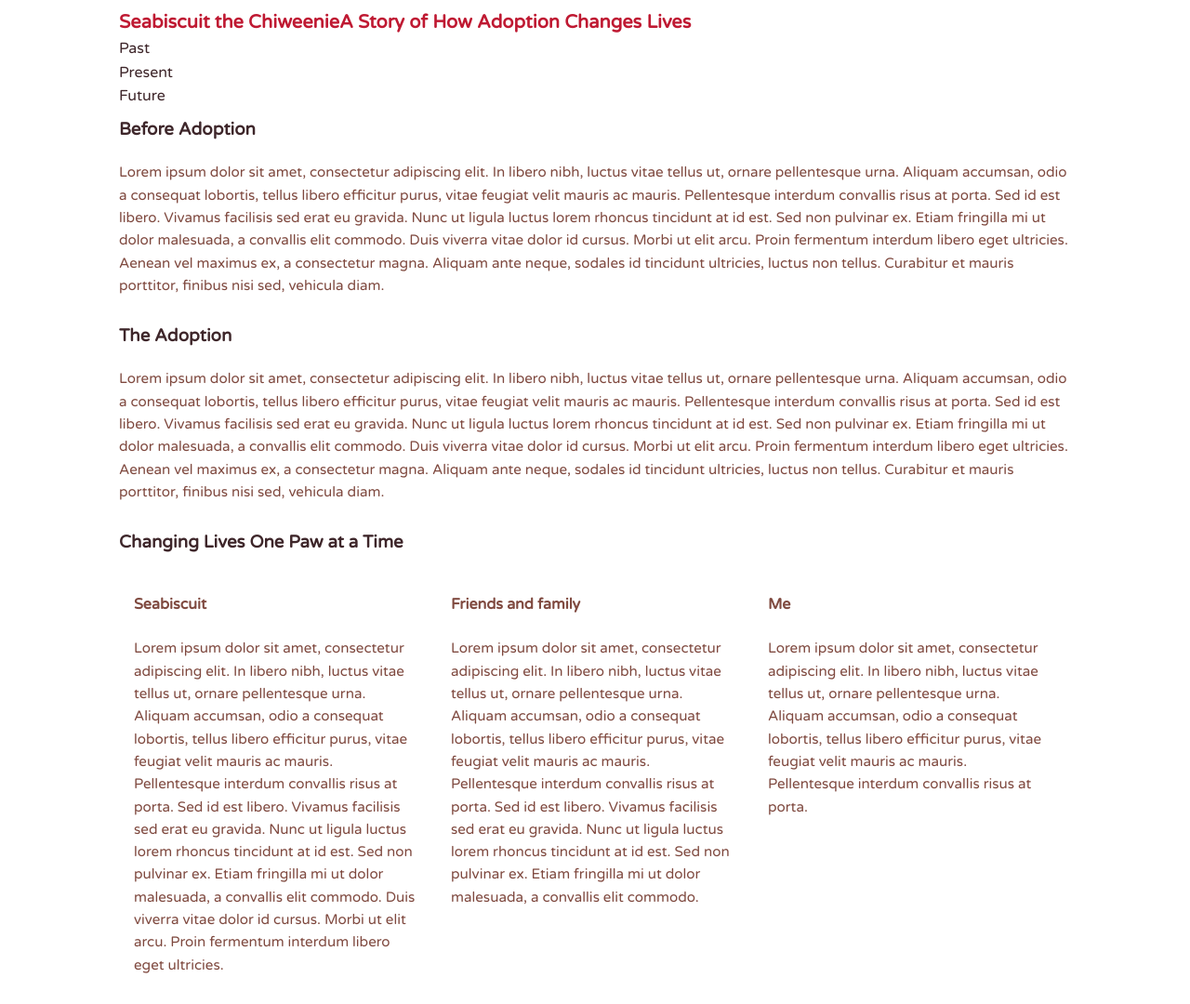
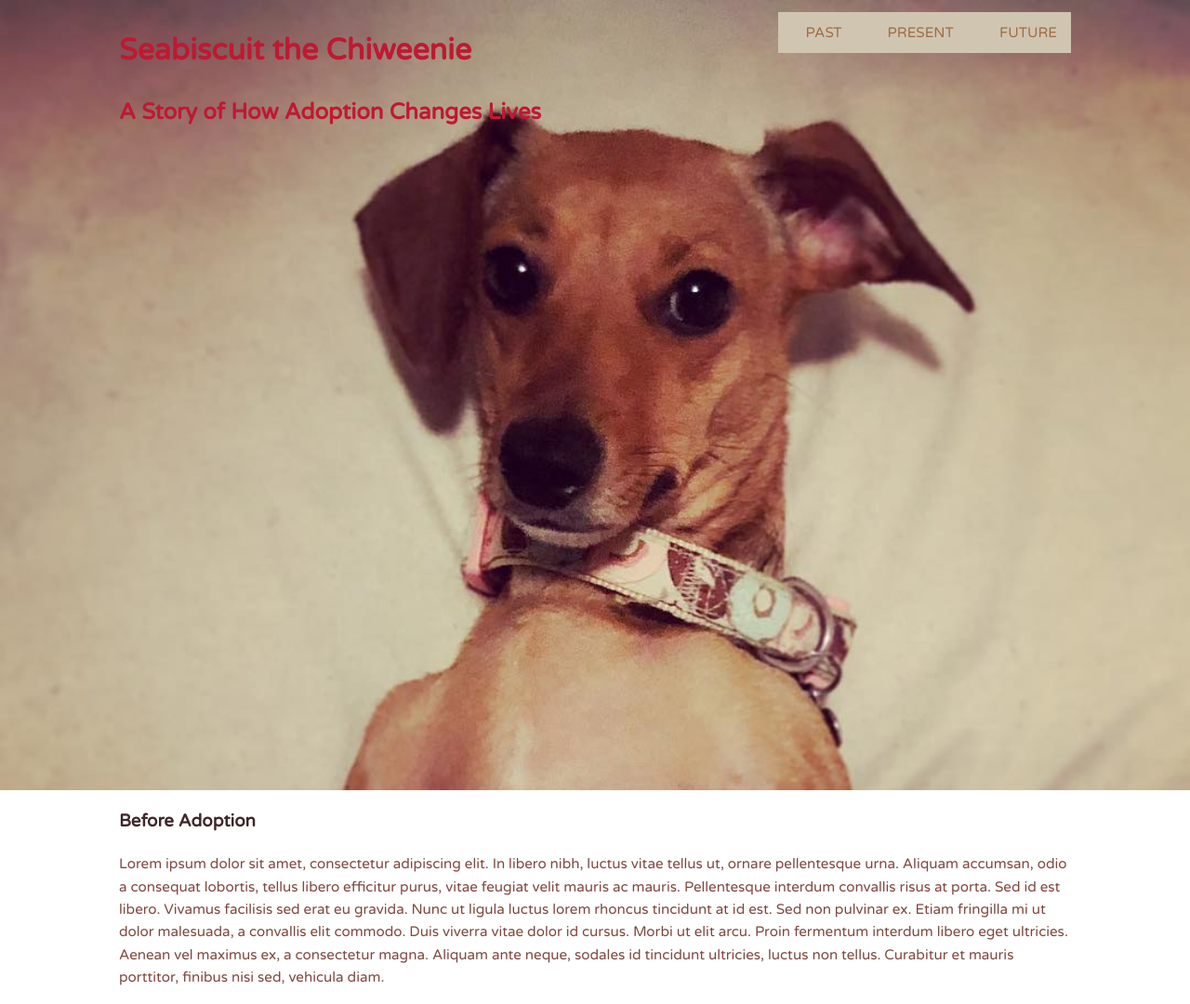
Before and after one commit to XandiHarris/Seabiscuit_Practice_Project, a plain HTML site: page seabiscuit.html in a window 1280 px wide. Shown: the top 1080 px of the page at 93% size. Drawn offline with Linux system fonts and the light colour scheme.

Commit message:
more updates to the css content

```diff
--- a/css_files/seabiscuit.css
+++ b/css_files/seabiscuit.css
@@ -27,18 +27,30 @@
 
 * {
 	box-sizing: border-box;
+
 }
 
 body {
 	font-family: 'Varela Round', sans-serif;
 	line-height: 1.6;
-	color: #7F493F;
 }
 
 p {
 	font-size: .95em;
 	margin-bottom: 1.8em;
+	color: #7F493F;
 }
+
+h1 {
+	font-size: 2.5em;
+}
+
+h1,
+h2 {
+	color: #BF1932;
+	margin: 0;
+}
+
 
 h3,
 a {
@@ -46,7 +58,7 @@ a {
 }
 
 h3 {
-	margin-top: 0;
+	margin-top: 1em;
 }
 
 a {
@@ -63,33 +75,53 @@ img {
 
 /* ---- Navigation ---- */
 
-.name,
+.main-header {
+	Height:850px;
+	background-image: url(../images/bedbiscuit.jpg);
+	background-repeat: no-repeat;
+	background-position: top;
+	background-size: cover;
+}
+
+.name,{
+	font-size: 2.5em;
+	margin-top: 0;
+	margin-bottom: 0;
+	color: #BF1932;
+	padding-bottom: 0;
+}
+
 .sub-head {
-	font-size: 1.25em;
-	margin: 0;
-	color: #BF1932;
+	font-size: 1.5em;
+	margin-top: 0;
+	margin-bottom: 0;
+	padding-top: 0;
 }
+
+
 
 .main-nav {
 	margin-top: 5px;
+	background: #D0C5B1;
 }
 
 .name a,
 .main-sub a,
 .main-nav a {
-	text-align: center;
+	text-align: left;
 	display: block;
 	padding: 10px 15px;
+	background: #D0C5B1;
 }
 
 .main-nav a {
 	font-size: .95em;
-	color: #3acec2;
+	color:#9E6D41;
 	text-transform: uppercase;
 }
 
 .main-nav a:hover {
-	color: #093a58;
+	color: #3E262A ;
 }
 
 /* ---- Layout Containers ---- */
@@ -97,6 +129,7 @@ img {
 .main-header {
 	padding-top: .5em;
 	padding-bottom: .5em;
+
 }
 
 .banner,
@@ -142,8 +175,10 @@ img {
 		width: 90%;
 		margin: 0 auto;
 	}
+	.heading {
+		float: left;
+	}
 
-	.name,
 	.col {
 		float: left;
 	}
@@ -181,15 +216,6 @@ img {
 		max-width: 1150px;
 	}
 
-	.primary {
-		width: 100%;
-	}
-
-	.secondary,
-	.tertiary {
-		width: 100%;
-	}
-
 	.one,
 	.two,
 	.three {
--- a/seabiscuit.html
+++ b/seabiscuit.html
@@ -4,17 +4,20 @@
         <meta name="viewport" content="width=device-width, initial-scale=1.0">
         <title>Seabiscuit the Chiweenie</title>
         <link href='https://fonts.googleapis.com/css?family=Varela+Round' rel='stylesheet' type='text/css'>
+        <link rel="stylesheet" href="css_files/seabiscuit.css">
         <link rel="stylesheet" href="css_files/normalize.css">
-        <link rel="stylesheet" href="css_files/seabiscuit.css">
+
     </head>
 
     <body>
 
         <header class="main-header">
             <div class="container clearfix">
-                <h1 class="name">Seabiscuit the Chiweenie</h1>
-                <h2 class="sub-head">A Story of How Adoption Changes Lives</h2>
-                <ul>
+                <div class="heading">
+                    <h1 class="name">Seabiscuit the Chiweenie</h1>
+                    <h2 class="sub-head">A Story of How Adoption Changes Lives</h2>
+                </div>
+                <ul class="main-nav">
                     <li><a href="#">Past</a></li>
                     <li><a href="#">Present</a></li>
                     <li><a href="#">Future</a></li>
```
